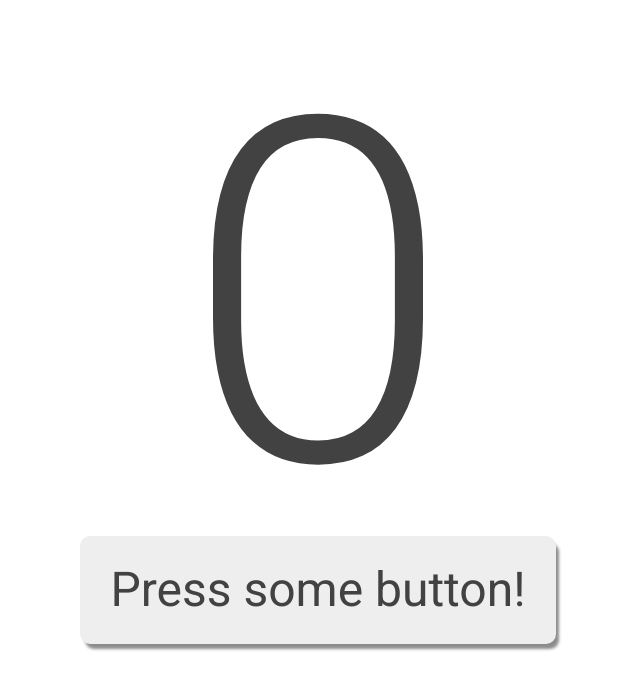
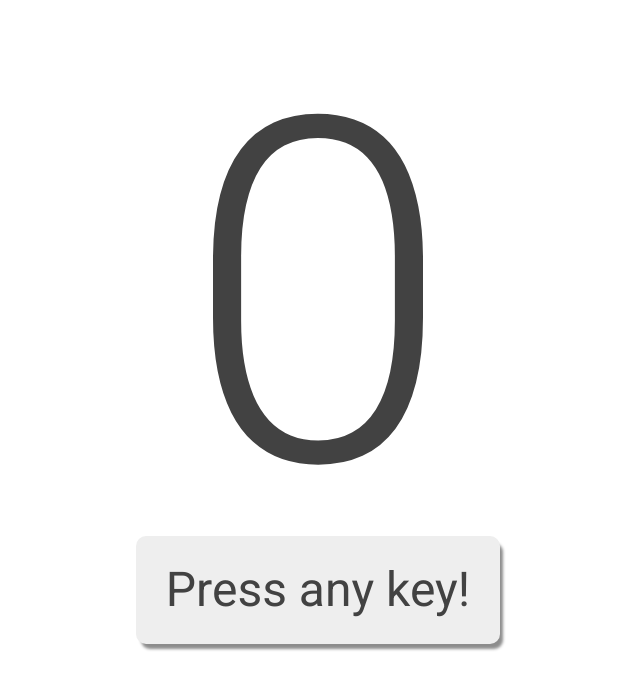
Before and after one commit to AvoJFB/keycode, a website: page index.html in a window 1280 px wide. Shown: the whole page, without its empty margins (322-962 px from the left). Drawn offline with Linux system fonts and the light colour scheme.

Commit message:
Fix start text

```diff
--- a/index.html
+++ b/index.html
@@ -13,7 +13,7 @@
 			0
 		</div>
 		<div class="keyname">
-			Press some button!
+			Press any key!
 		</div>
 	</div>
 
```
